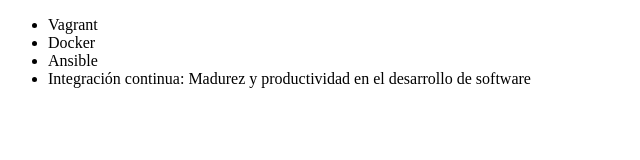
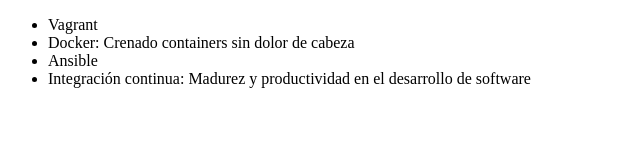
Before and after one commit to iChris220/Alura-git, a plain HTML site: page index.html in a window 1280 px wide. Shown: the whole page, without its empty margins (0-640 px from the left). Drawn offline with Linux system fonts and the light colour scheme.

Commit message:
Corrigiendo el nombre del curso de Docker

```diff
--- a/index.html
+++ b/index.html
@@ -7,7 +7,7 @@
 <body>
     <ul>
         <li> Vagrant </li>
-        <li> Docker </li>
+        <li> Docker: Crenado containers sin dolor de cabeza </li>
         <li> Ansible </li>
         <li> Integración continua: Madurez y productividad en el desarrollo de software</li>
     </ul>
```
